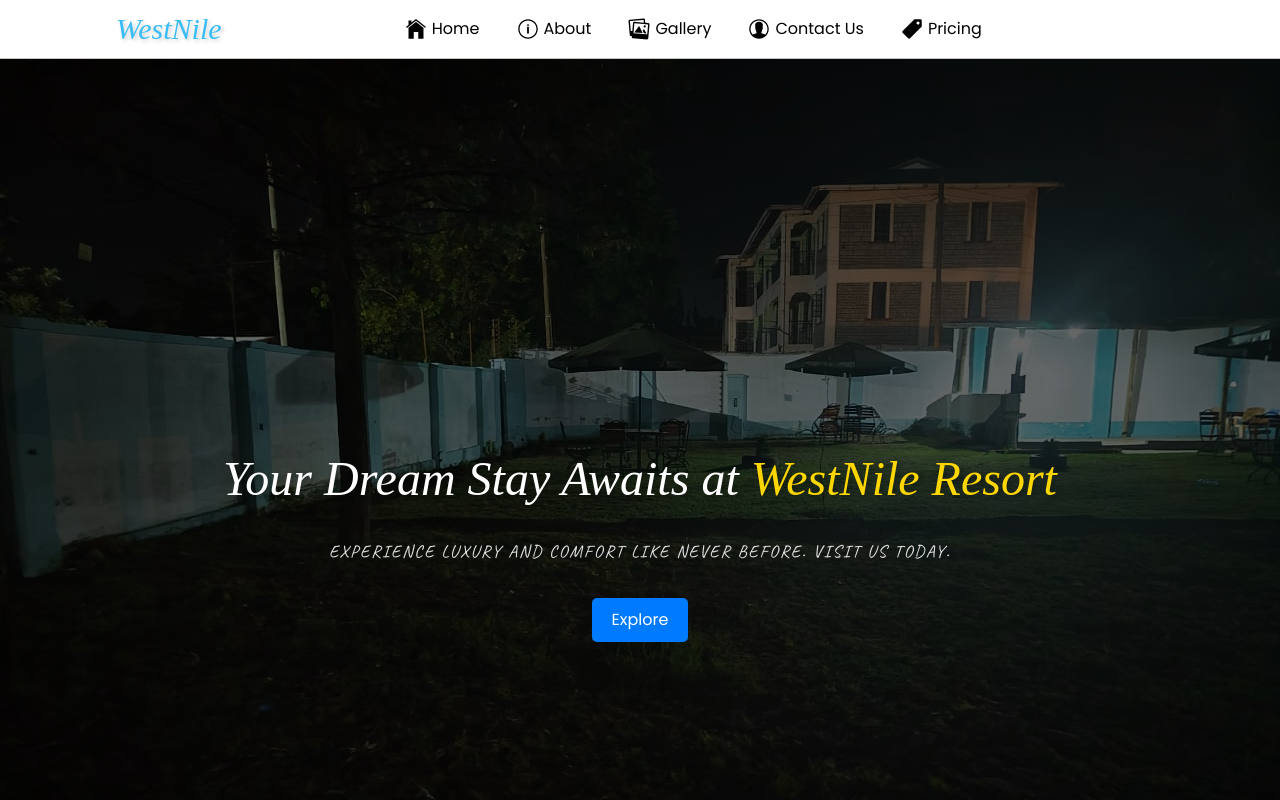
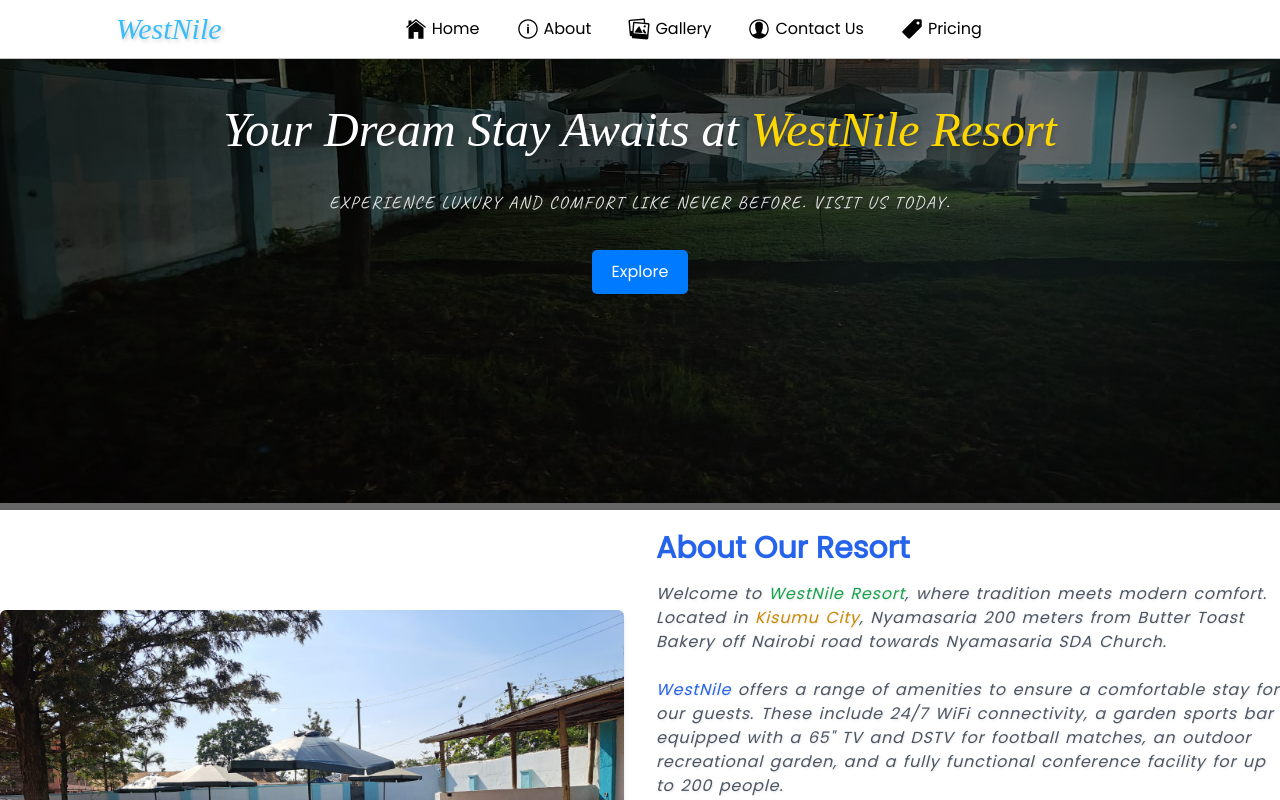
Before and after one commit to alvinkenyagah/weniresort.com-, a React (Vite) app: page / in a window 1280 px wide. Shown: the top 800 px of the page. Built offline with nearby package versions, Linux system fonts and the light colour scheme.

Commit message:
minimize hero section height

```diff
--- a/src/components/hero/HeroSection.css
+++ b/src/components/hero/HeroSection.css
@@ -4,8 +4,9 @@
 .hero-section {
   position: relative;
   overflow: hidden;
-  height: 100vh; /* Set a fixed height for the carousel container */
+  height: calc(100vh / 3); /* Set the height to one-third of the viewport height */
 }
+
 
 .slick-slider {
   width: 100%;
@@ -18,7 +19,7 @@
 
 .slick-slide img {
   width: 100%;
-  height: 100%;
+  height: calc(100vh / 1.8); /* Set the height to match the container height */
   object-fit: cover; /* Maintain aspect ratio and cover the entire slide */
 }
 
@@ -34,7 +35,7 @@
 
 .hero-content {
   position: absolute;
-  top: 50%;
+  top: 30%;
   left: 50%;
   transform: translate(-50%, -50%);
   text-align: center;
```
